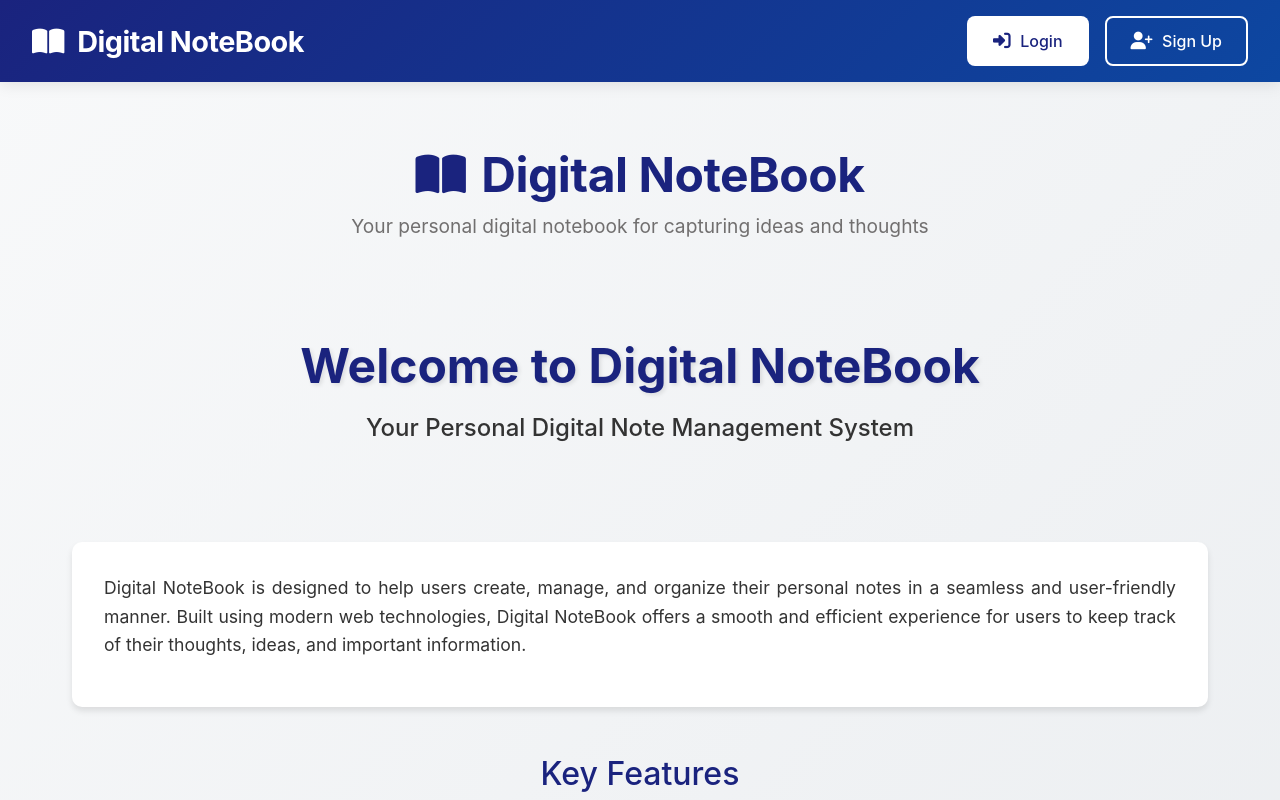
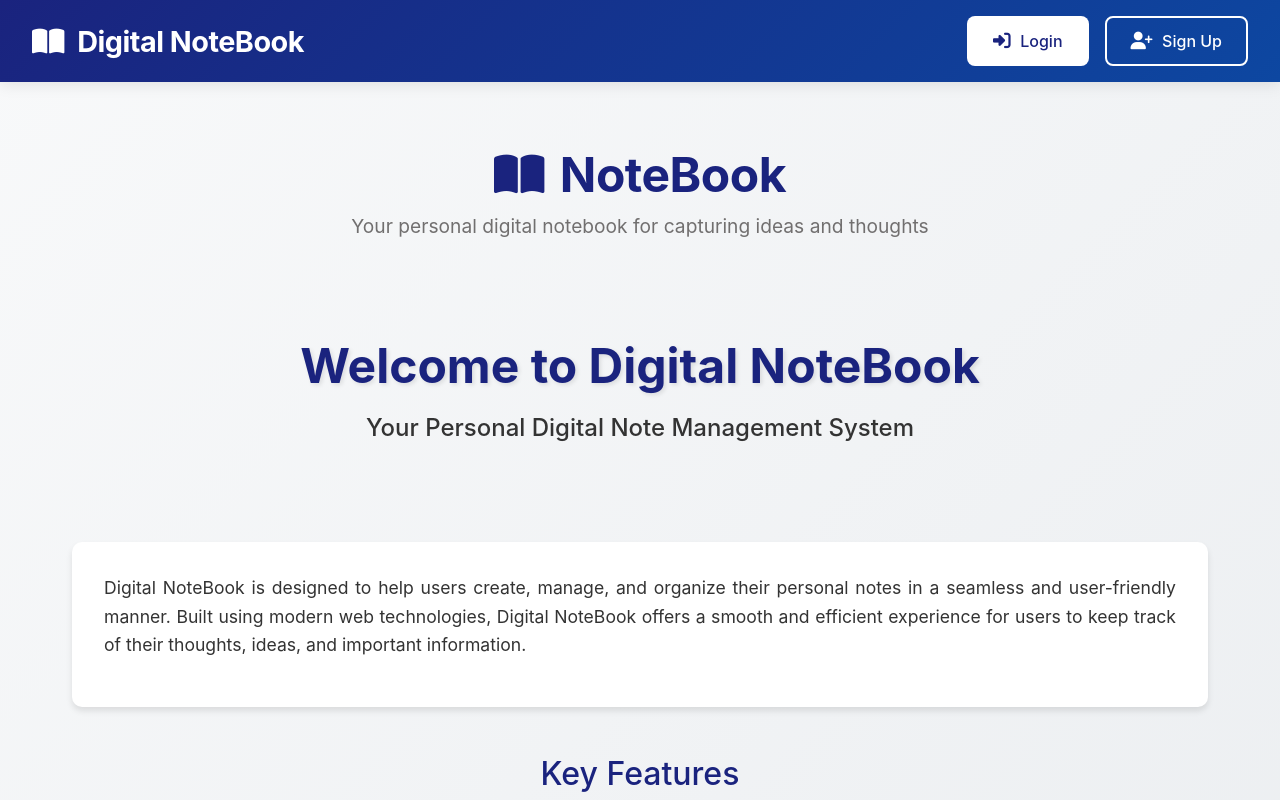
Before and after one commit to Deepakgoyal131/NoteBook, a React (Create React App) app in the folder frontend/: page / in a window 1280 px wide. Shown: the top 800 px of the page. Built offline with nearby package versions, Linux system fonts and the light colour scheme; no server answers.

Commit message:
Change Ui

```diff
--- a/frontend/src/App.js
+++ b/frontend/src/App.js
@@ -39,7 +39,7 @@ function App() {
             <header className="app-header">
               <h1 className="app-title">
                 <i className="fas fa-book-open"></i>
-                Digital NoteBook
+                NoteBook
               </h1>
               <p className="app-subtitle">Your personal digital notebook for capturing ideas and thoughts</p>
             </header>
```
